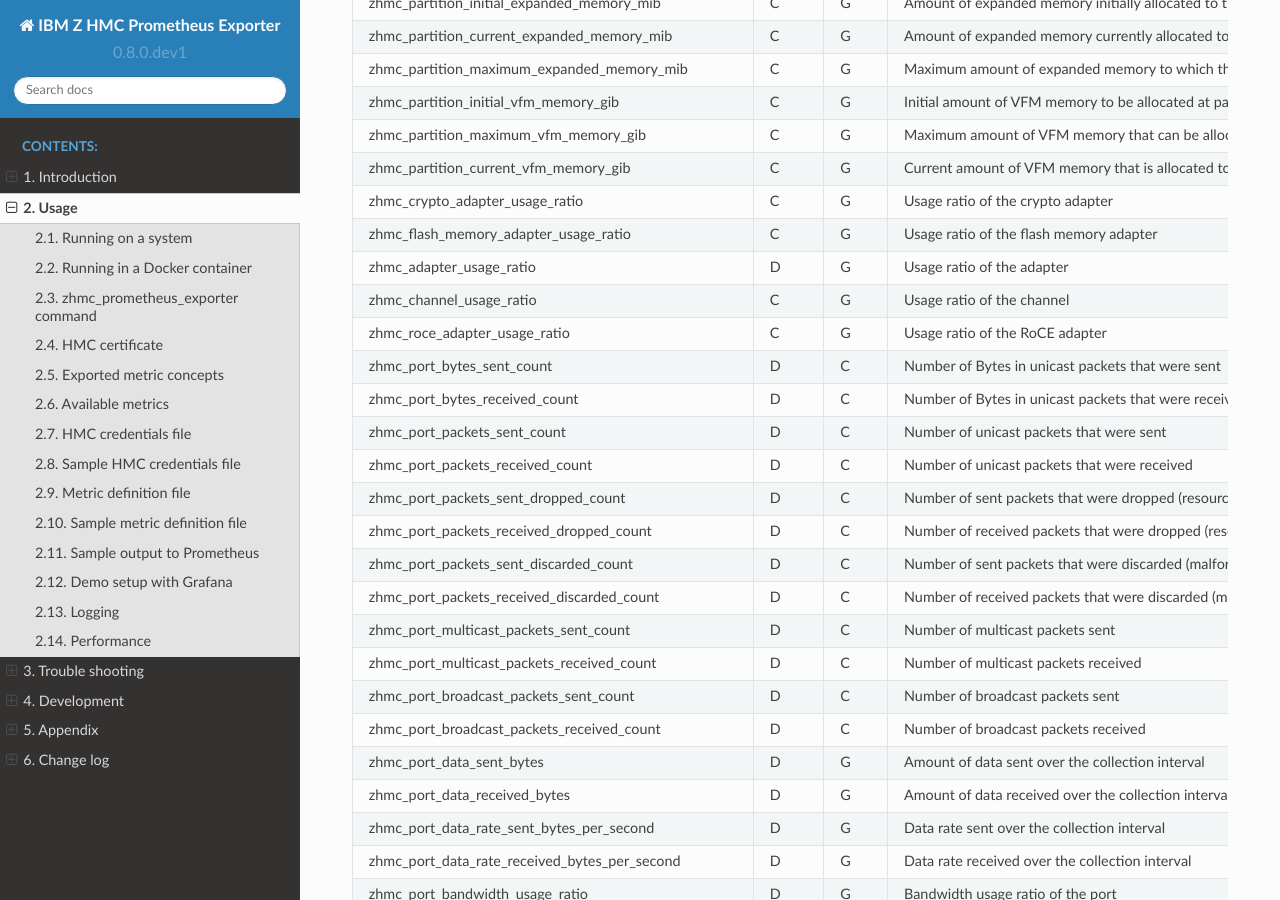
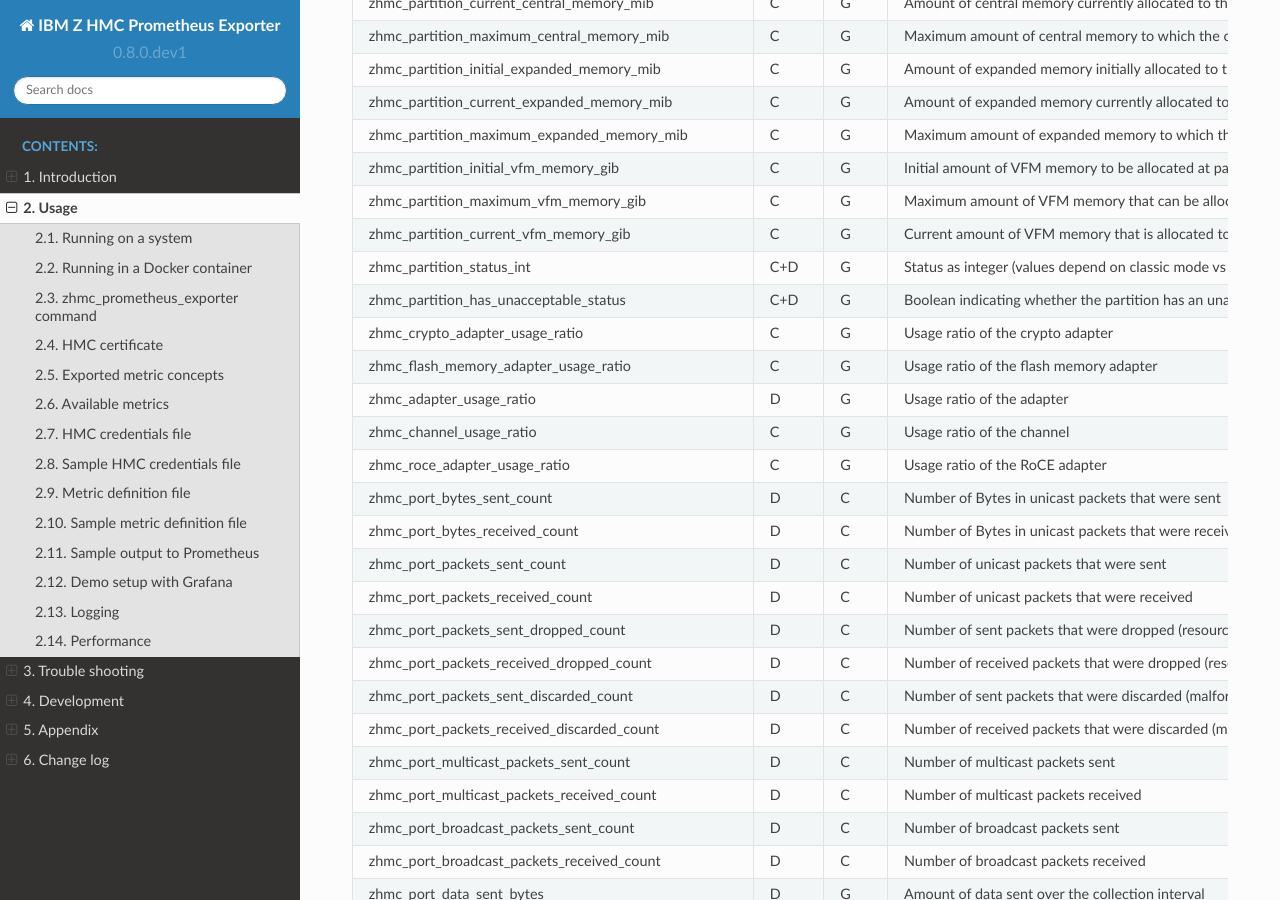
Before and after one commit to zhmcclient/zhmc-prometheus-exporter, a Sphinx documentation site: the page built from docs/usage.rst, in a window 1280 px wide and 900 px high, scrolled down 10241 px. Built offline with Sphinx 7.4.7 and the Read the Docs theme 2.0.0, drawn with Linux system fonts in a browser that asks for light colours; some of the changed text lies outside the part shown.

Commit message:
Added status metrics for CPC and partitions
Details:

* Added resource-based metrics 'status_int' and 'has_unacceptable_status'
  for CPC, Logical partition and Partition resources.

* Broadened the exceptions that are caught when evaluating
  properties_expression.

Signed-off-by: Andreas Maier <maiera@de.ibm.com>

```diff
--- a/docs/changes.rst
+++ b/docs/changes.rst
@@ -55,6 +55,8 @@
 
 * Added support for metrics based on resource properties of CPCs, partitions
   (DPM mode) and LPARs (classic mode). (issue #112)
+
+* Added support for metrics representing CPC and partition status. (issue #131)
 
 **Cleanup:**
 
--- a/docs/usage.rst
+++ b/docs/usage.rst
@@ -369,6 +369,8 @@
 zhmc_cpc_power_cord8_phase_a_watts                      C+D   G     Power in Phase A of line cord 8 - 0 if not available
 zhmc_cpc_power_cord8_phase_b_watts                      C+D   G     Power in Phase B of line cord 8 - 0 if not available
 zhmc_cpc_power_cord8_phase_c_watts                      C+D   G     Power in Phase C of line cord 8 - 0 if not available
+zhmc_cpc_status_int                                     C+D   G     Status as integer
+zhmc_cpc_has_unacceptable_status                        C+D   G     Boolean indicating whether the CPC has an unacceptable status
 zhmc_processor_usage_ratio                              C+D   G     Usage ratio of the processor
 zhmc_processor_smt_mode_percent                         C+D   G     Percentage of time the processor was in in SMT mode
 zhmc_processor_smt_thread0_usage_ratio                  C+D   G     Usage ratio of thread 0 of the processor when in SMT mode
@@ -458,6 +460,8 @@
 zhmc_partition_initial_vfm_memory_gib                   C     G     Initial amount of VFM memory to be allocated at partition activation, in GiB
 zhmc_partition_maximum_vfm_memory_gib                   C     G     Maximum amount of VFM memory that can be allocated to the active partition, in GiB
 zhmc_partition_current_vfm_memory_gib                   C     G     Current amount of VFM memory that is allocated to the active partition, in GiB
+zhmc_partition_status_int                               C+D   G     Status as integer (values depend on classic mode vs DPM mode)
+zhmc_partition_has_unacceptable_status                  C+D   G     Boolean indicating whether the partition has an unacceptable status
 zhmc_crypto_adapter_usage_ratio                         C     G     Usage ratio of the crypto adapter
 zhmc_flash_memory_adapter_usage_ratio                   C     G     Usage ratio of the flash memory adapter
 zhmc_adapter_usage_ratio                                D     G     Usage ratio of the adapter
```
Also changed, not shown: 2 other files.
